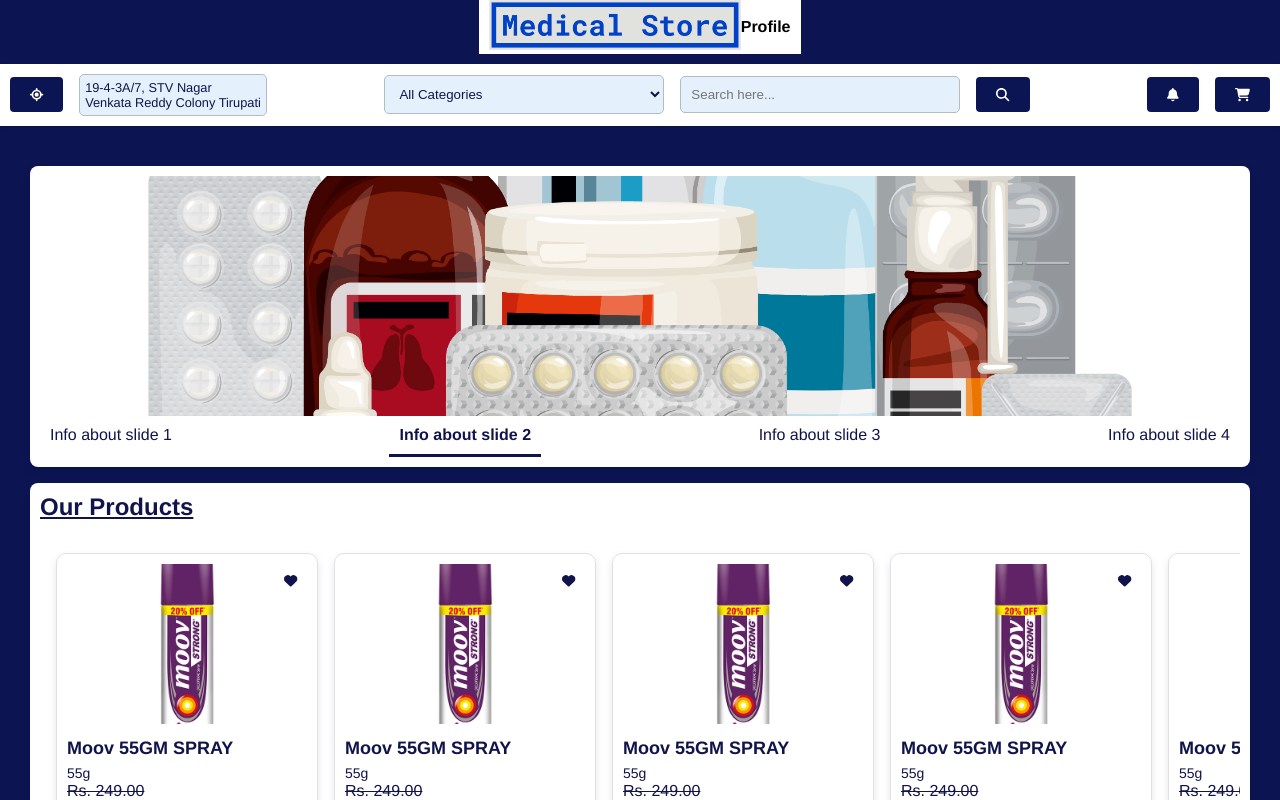
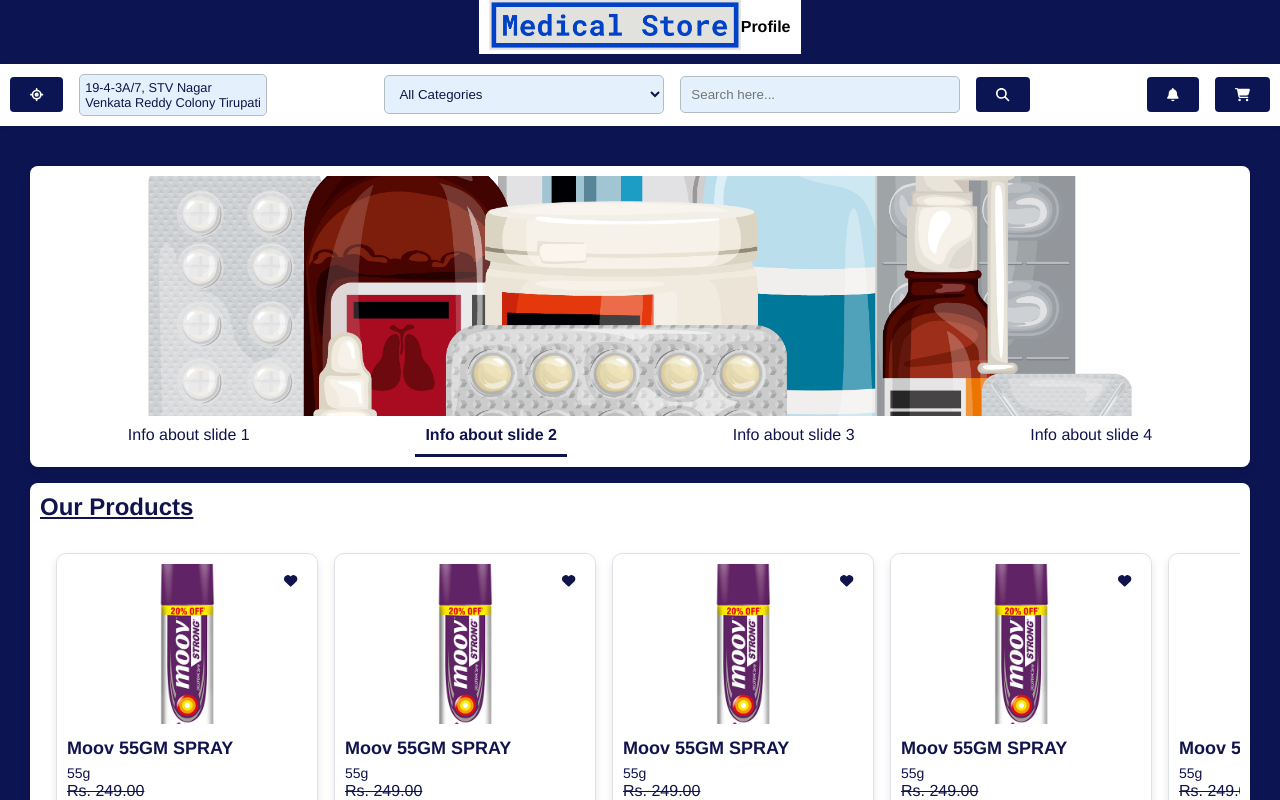
Before and after one commit to charangajjala/MedEase, a React (Vite) app in the folder frontend/: page /dashboard in a window 1280 px wide. Shown: the top 800 px of the page. Built offline with nearby package versions, Linux system fonts and the light colour scheme.

Commit message:
Updated slider animation

```diff
--- a/frontend/src/containers/User/UserDashboard/UserDashboard.scss
+++ b/frontend/src/containers/User/UserDashboard/UserDashboard.scss
@@ -13,7 +13,7 @@
     z-index: 100;
     width: 100%;
     padding: 30px;
-    transition: all 0.5s ease-in-out;
+    transition: all 0.8s ease-in-out;
   }
 
   &__main {
@@ -42,6 +42,10 @@
     &__products {
       @include content-style;
 
+      &:hover {
+        cursor: pointer;
+      }
+
       &__heading {
         text-decoration: underline;
       }
--- a/frontend/src/userComponents/BannerSlider/BannerSlider.jsx
+++ b/frontend/src/userComponents/BannerSlider/BannerSlider.jsx
@@ -18,25 +18,27 @@
   useEffect(() => {
     const slideInterval = setInterval(() => {
       setCurrentSlide((current) => (current + 1) % slides.length);
-    }, 3000); // Change the interval time as needed
+    }, 3500);
 
     return () => clearInterval(slideInterval);
   }, []);
 
   const handleSlideClick = (index) => {
-    console.log(`Navigate to slide ${index}`);
+    setCurrentSlide(index);
   };
 
   return (
     <div className="banner-slider">
-      <div className="banner-slider__slides">
+      <div
+        className="banner-slider__slides"
+        style={{ transform: `translateX(-${currentSlide * 100}%)` }}
+      >
         {slides.map((slide, index) => (
           <img
             key={index}
             src={slide.image}
             alt={`Slide ${index + 1}`}
-            className={`slide ${currentSlide === index ? "active" : ""}`}
-            onClick={() => handleSlideClick(index)}
+            className="slide"
           />
         ))}
       </div>
@@ -45,6 +47,7 @@
           <div
             key={index}
             className={`info-bar ${currentSlide === index ? "active" : ""}`}
+            onClick={() => handleSlideClick(index)}
           >
             {slide.info}
           </div>
--- a/frontend/src/userComponents/BannerSlider/BannerSlider.scss
+++ b/frontend/src/userComponents/BannerSlider/BannerSlider.scss
@@ -9,40 +9,31 @@
   &__info-bars {
     display: flex;
     background-color: $white;
-    justify-content: space-between;
+    justify-content: space-around;
 
     .info-bar {
       padding: 10px;
-    }
+      transition: all 0.3s ease;
 
-    .active {
-      border-bottom: 3px solid $text-color;
-      font-weight: $font-weight-bold;
-      transition: border-color 0.5s ease-in-out, font-weight 0.5s ease;
-    }
+      &.active {
+        border-bottom: 3px solid $text-color;
+        font-weight: $font-weight-bold;
+      }
 
-    &:hover {
-      cursor: pointer;
+      &:hover {
+        cursor: pointer;
+      }
     }
   }
 
   &__slides {
     display: flex;
-    transition: all 0.5s ease-in-out;
+    transition: transform 0.5s ease-in-out;
 
     .slide {
-      flex-shrink: 0;
-      width: 100%;
+      flex: 0 0 100%;
       height: 30vh;
       object-fit: cover;
-    }
-  }
-
-  img {
-    display: none;
-    transition: opacity 0.5s ease-in-out;
-
-    &.active {
       display: block;
     }
   }
@@ -60,7 +51,6 @@
       padding: 5px 10px;
       background-color: rgba(255, 255, 255, 0.7);
       transition: background-color 0.5s ease-in-out;
-
       &:hover {
         background-color: rgba(255, 255, 255, 0.9);
       }
```
Also changed, not shown: 1 other file (tests, documents, lock files or other folders).
